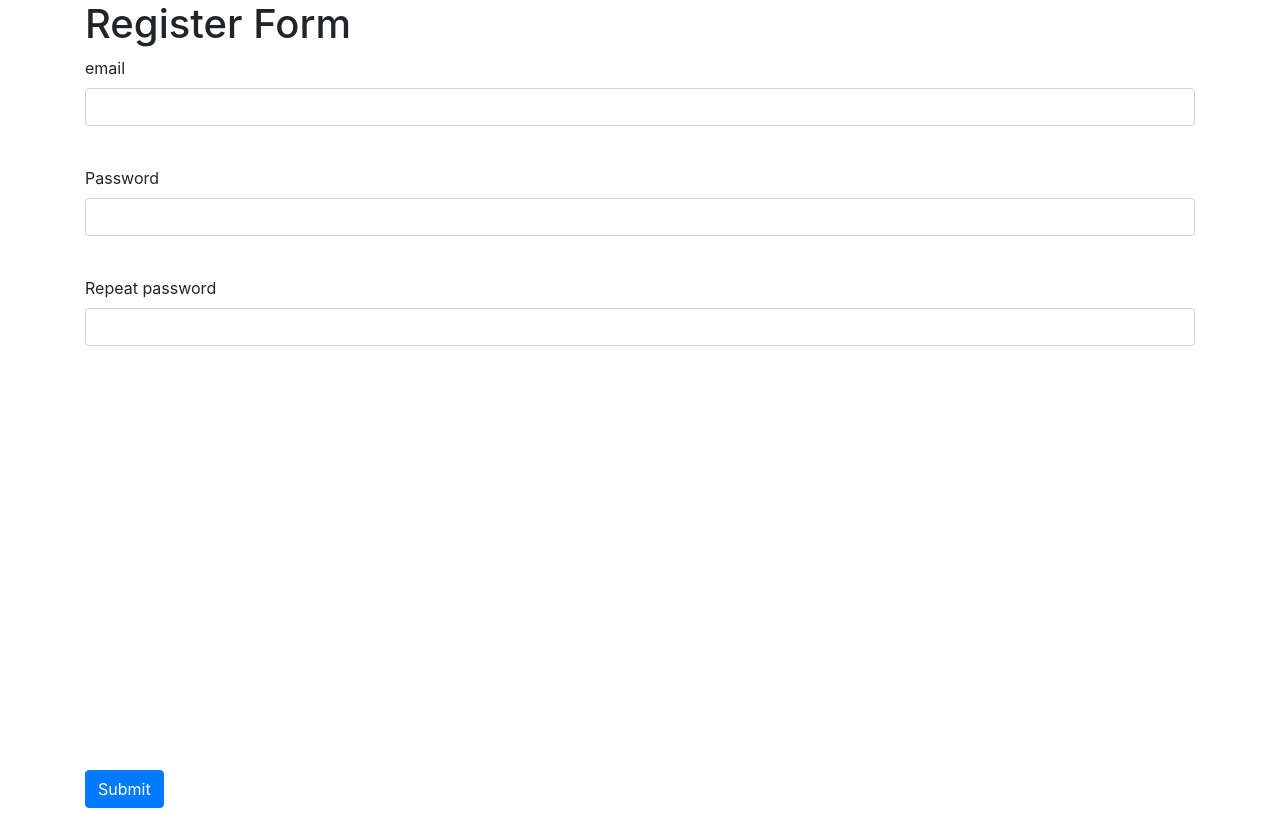
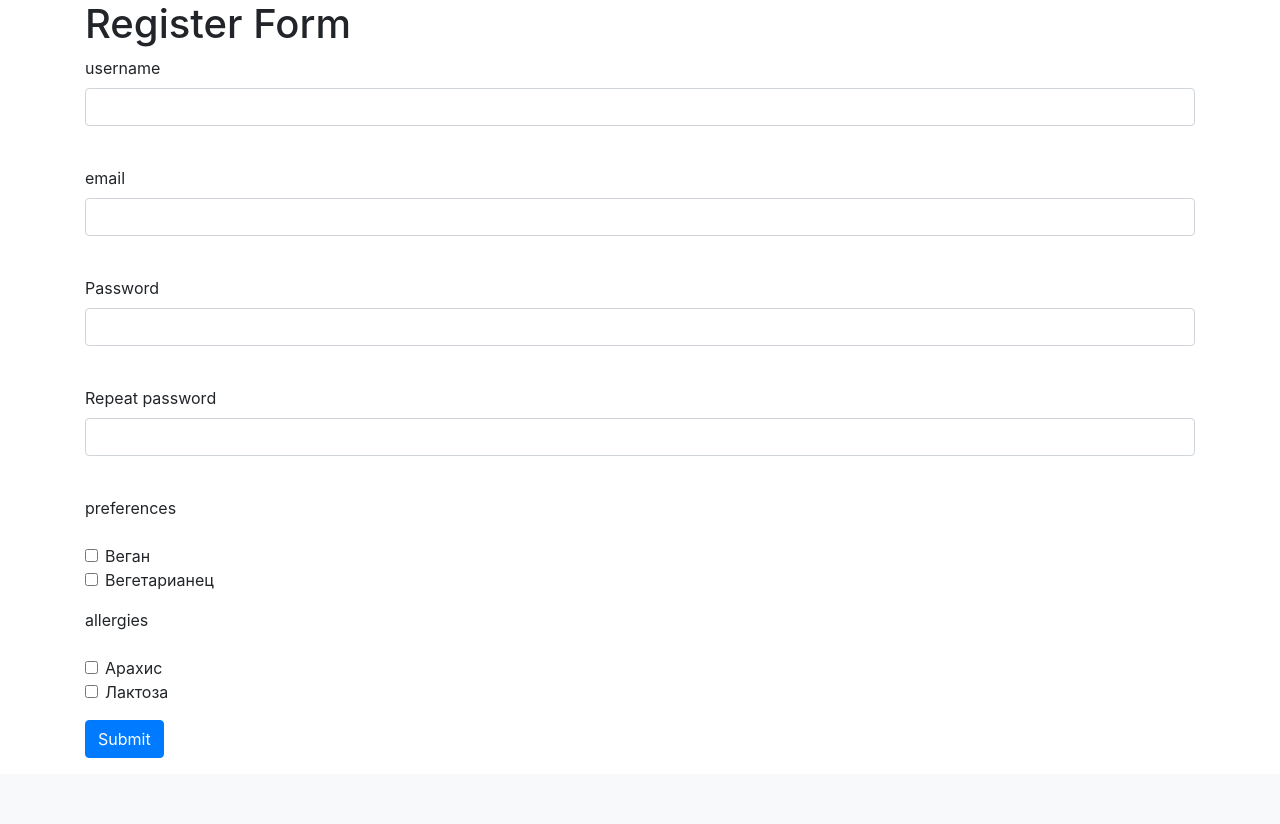
Before and after one commit to t44mas/SQUATERRO, a Flask app: template templates/register.html in a window 1280 px wide. Shown: the part 70-894 px from the top of the page. After the commit the page ends 828 px from the top, so only its background shows below. Run offline with Flask 3, Linux system fonts and the light colour scheme; tables that the repository leaves empty hold one stand-in row (values such as "Sample post"); the template is opened without the code that fills it: values that come from a table or form of the project are taken from there, most other values are stand-ins (such as "Sample title", 1, 10 or a date in 2020); some libraries are stand-ins or nearby versions.

Commit message:
add register

```diff
--- a/data/users.py
+++ b/data/users.py
@@ -20,7 +20,6 @@
     hashed_password = sqlalchemy.Column(sqlalchemy.String, nullable=True)
     preferences = sqlalchemy.Column(sqlalchemy.JSON, nullable=True)   #вегантсво и т.п.
     allergies = sqlalchemy.Column(sqlalchemy.JSON, nullable=True)
-    blacklisted = sqlalchemy.Column(sqlalchemy.JSON, nullable=True) #нежелательные продукты
 
     saved_recipes = orm.relationship("SavedRecipe", back_populates='recipe_of_user')
 
--- a/form/register.py
+++ b/form/register.py
@@ -1,8 +1,10 @@
 from flask_wtf import FlaskForm
 from wtforms import PasswordField, StringField, EmailField
+from wtforms.fields.choices import SelectMultipleField
 from wtforms.fields.numeric import IntegerField
 from wtforms.fields.simple import SubmitField
 from wtforms.validators import DataRequired
+from wtforms.widgets.core import CheckboxInput, ListWidget
 
 
 class RegisterForm(FlaskForm):
@@ -10,7 +12,8 @@
     username = StringField('username', validators=[DataRequired()])
     password = PasswordField('Password', validators=[DataRequired()])
     password_again = PasswordField('Repeat password', validators=[DataRequired()])
-    preferences = StringField('preferences')
-    allergies = StringField('allergies')
-    blacklisted = StringField('blacklisted')
+    preferences = SelectMultipleField('preferences', choices=[('vegan', 'Веган'), ('vegetarian', 'Вегетарианец')]
+                                      , option_widget=CheckboxInput(), widget=ListWidget(prefix_label=False))
+    allergies = SelectMultipleField('allergies', choices=[('nuts', 'Арахис'), ('Lactose', 'Лактоза')],
+                                    option_widget=CheckboxInput(), widget=ListWidget(prefix_label=False))
     submit = SubmitField('Submit')
--- a/main.py
+++ b/main.py
@@ -21,7 +21,7 @@
 def list_of_work():
     db_sess = db_session.create_session()
     users = db_sess.query(User).all()
-    return render_template('main.html')
+    return render_template('main.html', title='SQUATERRO')
 
 
 @app.route('/login', methods=['GET', 'POST'])
@@ -42,29 +42,26 @@
 @app.route('/register', methods=['GET', 'POST'])
 def register():
     form = RegisterForm()
-    # if form.validate_on_submit():
-    #     if form.password.data != form.password_again.data:
-    #         return render_template('register.html', title='Регистрация',
-    #                                form=form,
-    #                                message="Пароли не совпадают")
-    #     db_sess = db_session.create_session()
-    #     if db_sess.query(User).filter(User.email == form.email.data).first():
-    #         return render_template('register.html', title='Регистрация',
-    #                                form=form,
-    #                                message="Такой пользователь уже есть")
-    #     user = User(
-    #         email=form.email.data,
-    #         surname=form.surname.data,
-    #         name=form.name.data,
-    #         age=form.age.data,
-    #         position=form.position.data,
-    #         speciality=form.speciality.data,
-    #         address=form.address.data,
-    #     )
-    #     user.set_password(form.password.data)
-    #     db_sess.add(user)
-    #     db_sess.commit()
-    #     return redirect('/')
+    if form.validate_on_submit():
+        if form.password.data != form.password_again.data:
+            return render_template('register.html', title='Регистрация',
+                                   form=form,
+                                   message="Пароли не совпадают")
+        db_sess = db_session.create_session()
+        if db_sess.query(User).filter(User.email == form.email.data).first():
+            return render_template('register.html', title='Регистрация',
+                                   form=form,
+                                   message="Такой пользователь уже есть")
+        user = User(
+            username=form.username.data,
+            email=form.email.data,
+            preferences=form.preferences.data,
+            allergies=form.allergies.data,
+        )
+        user.set_password(form.password.data)
+        db_sess.add(user)
+        db_sess.commit()
+        return redirect('/')
     return render_template('register.html', form=form)
 
 def main():
--- a/templates/base.html
+++ b/templates/base.html
@@ -7,7 +7,7 @@
           href="https://stackpath.bootstrapcdn.com/bootstrap/4.4.1/css/bootstrap.min.css"
           integrity="sha384-Vkoo8x4CGsO3+Hhxv8T/Q5PaXtkKtu6ug5TOeNV6gBiFeWPGFN9MuhOf23Q9Ifjh"
           crossorigin="anonymous">
-    <title>SQUATERRO</title>
+    <title>{{title}}</title>
 </head>
 <body>
 <header>
--- a/templates/register.html
+++ b/templates/register.html
@@ -4,6 +4,15 @@
 <h1>Register Form</h1>
 <form action="" method="post">
     {{ form.hidden_tag() }}
+    <p>
+        {{ form.username.label }}<br>
+        {{ form.username(class="form-control") }}<br>
+        {% for error in form.username.errors %}
+            <p class="alert alert-danger" role="alert">
+                {{ error }}
+            </p>
+        {% endfor %}
+    </p>
     <p>
         {{ form.email.label }}<br>
         {{ form.email(class="form-control", type="email") }}<br>
@@ -32,54 +41,30 @@
         {% endfor %}
     </p>
     <p>
-        {{ form.surname.label }}<br>
-        {{ form.surname(class="form-control") }}<br>
-        {% for error in form.surname.errors %}
+        {{ form.preferences.label }}<br>
+        {% for subfield in form.preferences %}
+        <div class="form-check">
+            {{ subfield(class="form-check-input") }}
+            <label class="form-check-label" for="{{ subfield.id }}">{{ subfield.label.text }}</label>
+        </div>
+    {% endfor %}
+
+    {% for error in form.preferences.errors %}
         <p class="alert alert-danger" role="alert">
             {{ error }}
         </p>
     {% endfor %}
     </p>
     <p>
-        {{ form.name.label }}<br>
-        {{ form.name(class="form-control") }}<br>
-        {% for error in form.name.errors %}
-            <p class="alert alert-danger" role="alert">
-                {{ error }}
-            </p>
+        {{ form.allergies.label }}<br>
+        {% for subfield in form.allergies %}
+        <div class="form-check">
+            {{ subfield(class="form-check-input") }}
+            <label class="form-check-label" for="{{ subfield.id }}">{{ subfield.label.text }}</label>
+        </div>
     {% endfor %}
-    </p>
-    <p>
-        {{ form.age.label }}<br>
-        {{ form.age(class="form-control",  type="number") }}<br>
-        {% for error in form.age.errors %}
-            <p class="alert alert-danger" role="alert">
-                {{ error }}
-            </p>
-        {% endfor %}
-    </p>
-    <p>
-        {{ form.position.label }}<br>
-        {{ form.position(class="form-control") }}<br>
-        {% for error in form.position.errors %}
-            <p class="alert alert-danger" role="alert">
-                {{ error }}
-            </p>
-        {% endfor %}
-    </p>
-    <p>
-        {{ form.speciality.label }}<br>
-        {{ form.speciality(class="form-control") }}<br>
-        {% for error in form.speciality.errors %}
-            <p class="alert alert-danger" role="alert">
-                {{ error }}
-            </p>
-        {% endfor %}
-    </p>
-    <p>
-        {{ form.address.label }}<br>
-        {{ form.address(class="form-control") }}<br>
-        {% for error in form.address.errors %}
+
+    {% for error in form.allergies.errors %}
         <p class="alert alert-danger" role="alert">
             {{ error }}
         </p>
```
Also changed, not shown: db/cooking.db. Lines whose indentation alone changed are shown as unchanged.
